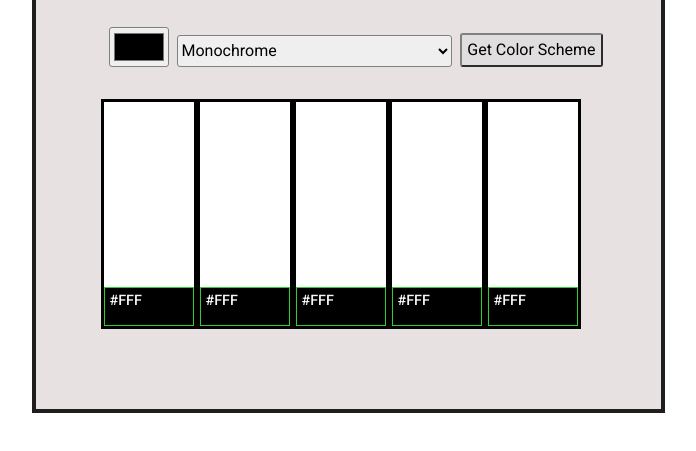
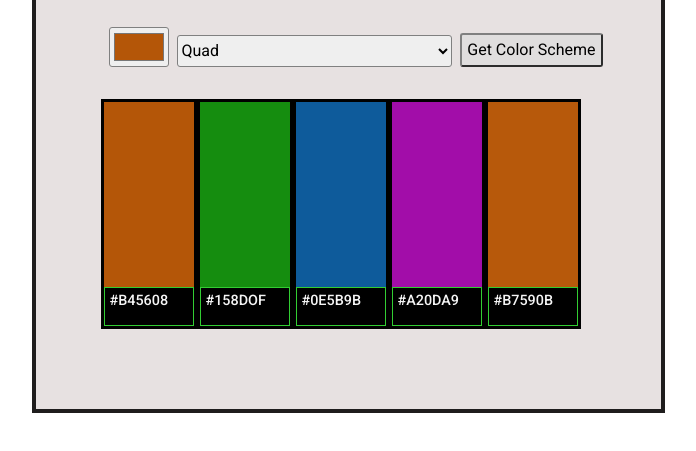
Before and after one commit to shinyb/Gloria-s-Color-Picker, a plain HTML site: page index.html in a window 1280 px wide. Shown: the part 165-616 px from the top of the page, without its empty margins (308-1004 px from the left). Drawn offline with nearby package versions, Linux system fonts and the light colour scheme.

Commit message:
Add files via upload

```diff
--- a/index.css
+++ b/index.css
@@ -76,9 +76,37 @@ body {
     align-items: flex-end;
 }
 
+/*Initial Color Swatch Values*/
+
+#swatch1 {
+    background-color: #B45608;
+}
+
+#swatch2 {
+    background-color: #158d0f;
+}
+
+#swatch3 {
+    background-color: #0E5B9B;
+}
+
+#swatch4 {
+    background-color: #A20DA9;
+}
+
+#swatch5 {
+    background-color: #B7590B;
+}
+
+
+
+
+
+
+
 .hex-placeholder {
     border: solid limegreen 1px;
-    background-color: black;
+    background-color: #000;
     color: whitesmoke;
     text-transform: uppercase;
     width: 100%;
@@ -88,5 +116,4 @@ body {
     padding-top: 5px;
     padding-left: 5px;
 
-
 }
--- a/index.html
+++ b/index.html
@@ -15,8 +15,9 @@
         <form id="color-picker" title=">Click the color button to select color or enter rgb, hsl or hex color number.">
             <span title="How to Use"></span>
 
-            <input id="color" type="color" value="#000" class="border-style">
+            <input id="color" type="color" value="#B45608" class="border-style">
          <select name="modes" id="modes" oninput="currentModeValue()" class="border-style">
+            <option value="quad">Quad</option>
             <option value="monochrome">Monochrome</option>
             <option value="monochrome-dark">Monochrome Dark</option>
             <option value="monochrome-light">Monochrome Light</option>
@@ -24,29 +25,29 @@
             <option value="complement">Complement</option>
             <option value="analogic-complement">Analogic Complement</option>
             <option value="triad">Triad</option>
-            <option value="quad">Quad</option>
+
             <input type="button" id="get-scheme" value="Get Color Scheme" class="border-style">
          </select>
 
 
-         <input type="text" id="mode-value" value="monochrome">
+         <input type="text" id="mode-value" value="Quad">
         </form>
         <div class="color-container">
 
-            <div class="color-swatch" id="swatch1" value="fff">
-                <div class="hex-placeholder" id="hex-place1" value="000000">#fff</div>
+            <div class="color-swatch" id="swatch1" value="#B45608">
+                <div class="hex-placeholder" id="hex-place1" value="#B45608">#b45608</div>
             </div>
              <div class="color-swatch" id="swatch2">
-                <div class="hex-placeholder" id="hex-place2" value="2B283A">#fff</div>
+                <div class="hex-placeholder" id="hex-place2" value="158DOF">#158DOF</div>
             </div>
              <div class="color-swatch" id="swatch3">
-                <div class="hex-placeholder" id="hex-place3" value="Fff">#fff</div>
+                <div class="hex-placeholder" id="hex-place3" value="0E5B9B">#0E5B9B</div>
             </div>
              <div class="color-swatch" id="swatch4">
-                <div class="hex-placeholder" id="hex-place4" value="AAD1B6">#fff</div>
+                <div class="hex-placeholder" id="hex-place4" value="A20DA9">#A20DA9</div>
             </div>
              <div class="color-swatch" id="swatch5">
-                <div class="hex-placeholder" id="hex-place5" value="A626D3">#fff</div>
+                <div class="hex-placeholder" id="hex-place5" value="B7590B">#B7590B</div>
             </div>
 
         </div>
```
